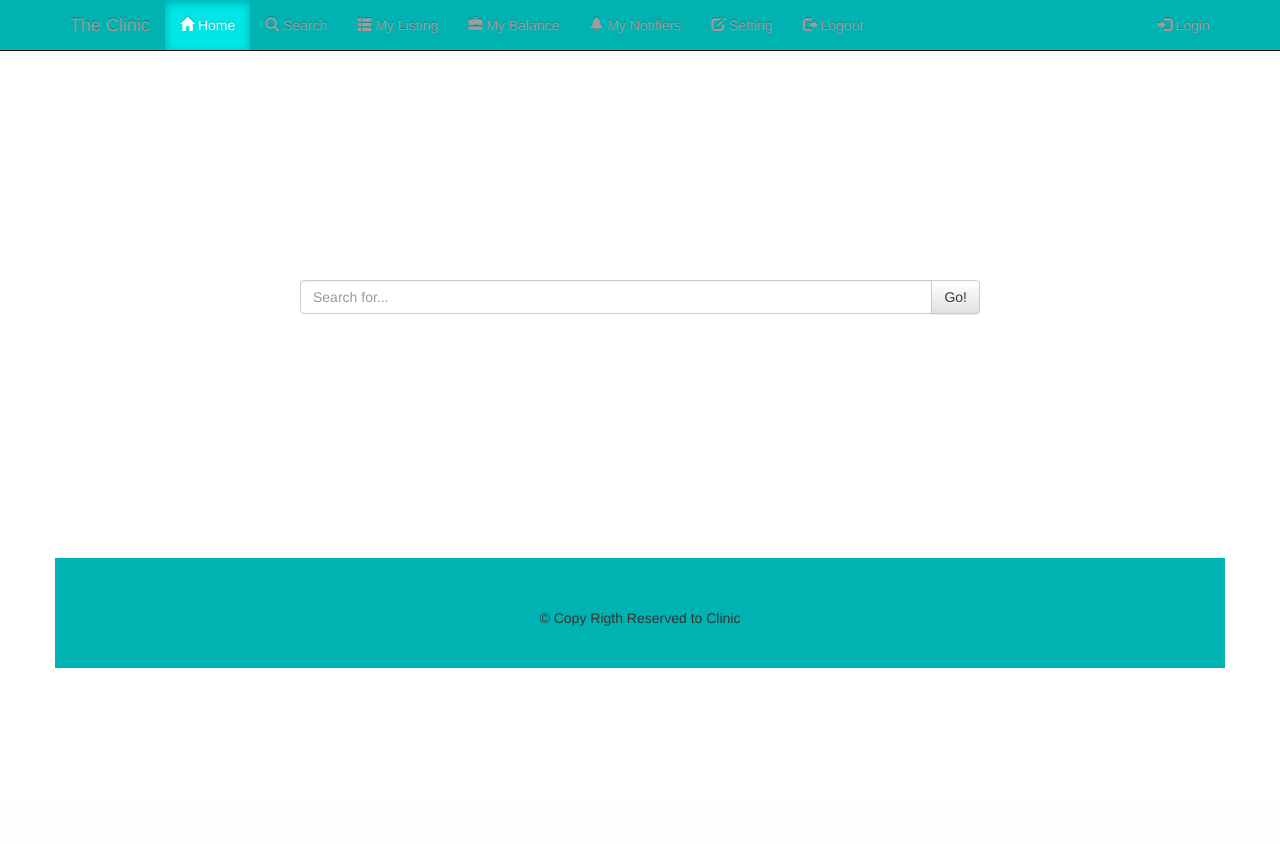
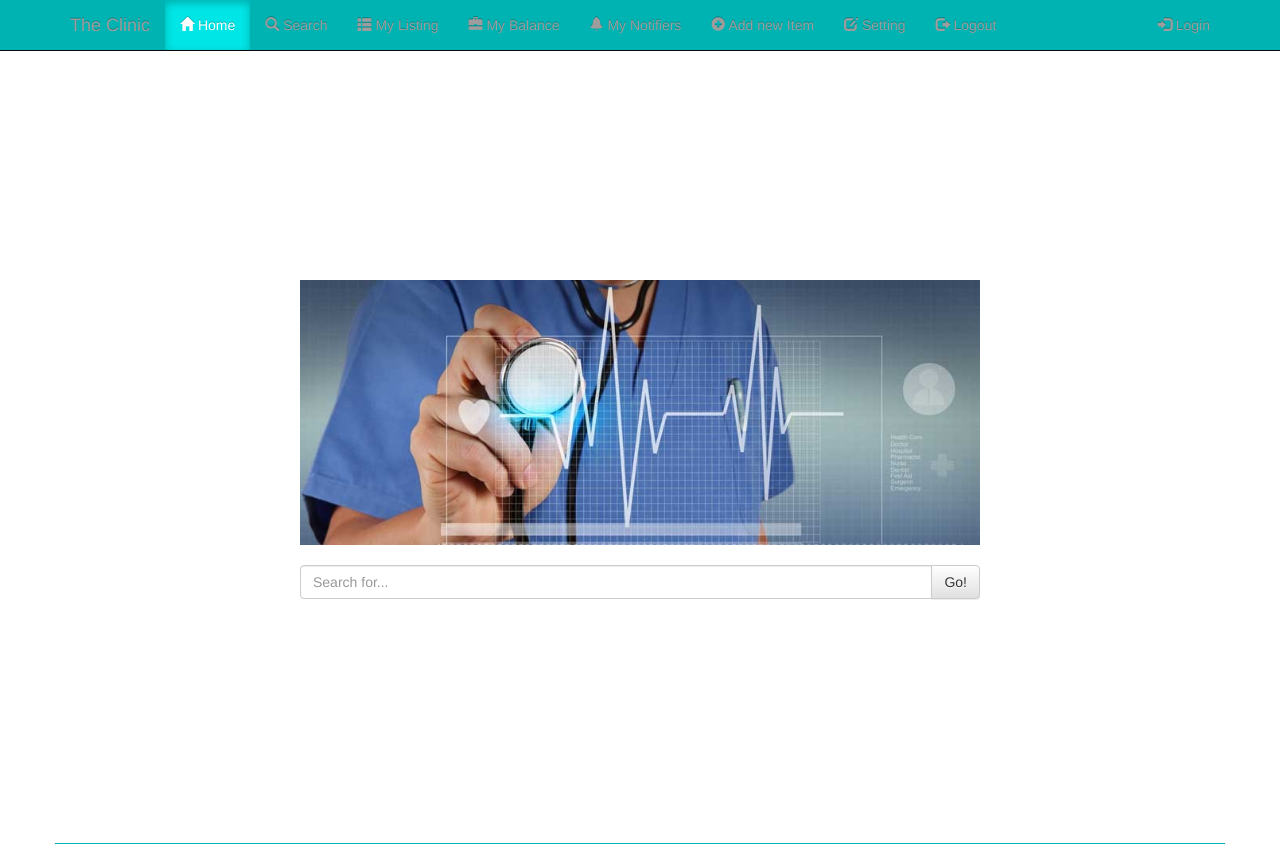
Before and after one commit to sarahmoniem19/Clinic, a Django app: page /appClinic/ in a window 1280 px wide. Shown: the top 844 px of the page. Before the commit the page ends 668 px from the top, so only its background shows below. Run offline with Django 3.2, Linux system fonts and the light colour scheme; some libraries are stand-ins or nearby versions.

Commit message:
keep going

```diff
--- a/appClinic/templates/appClinic/addLap.html
+++ b/appClinic/templates/appClinic/addLap.html
@@ -8,7 +8,7 @@
             {% csrf_token %} {% load bootstrap %} {{ form|bootstrap }}
             <div class="form-group">
                 <div class="col-sm-offset-6 col-sm-5">
-                    <input type="submit" value="Add Lap" class="btn btn-default" />
+                    <input type="submit" value="Add Lab" class="btn btn-default" />
                 </div>
             </div>
         </form>
--- a/appClinic/templates/appClinic/base.html
+++ b/appClinic/templates/appClinic/base.html
@@ -5,11 +5,12 @@
     <meta charset="utf-8">
     <meta http-equiv="X-UA-Compatible" content="IE=edge">
     <meta name="viewport" content="width=device-width, initial-scale=1">
-    <title>Add Clinic</title>
+    <title>Clinic</title>
     <link rel="stylesheet" href="//maxcdn.bootstrapcdn.com/bootstrap/3.2.0/css/bootstrap.min.css">
     <link rel="stylesheet" href="//maxcdn.bootstrapcdn.com/bootstrap/3.2.0/css/bootstrap-theme.min.css">
     <link href='//fonts.googleapis.com/css?family=Lobster&subset=latin,latin-ext' rel='stylesheet' type='text/css'>
     <link rel="stylesheet" href="{% static 'css/mystyles.css' %}">
+    <link rel="shortcut icon" type="image/png" href="{% static 'imgs/favm.png' %}"/>
 </head>
 
 
@@ -44,6 +45,9 @@
                         </li>
                         <li>
                         <a href=""><span class="glyphicon glyphicon-bell" aria-hidden="true"></span> My Notifiers</a>
+                        </li>
+                        <li>
+                        <a href="/appClinic/addLap"><span class="glyphicon glyphicon-plus-sign" aria-hidden="true"></span> Add new Item </a>
                         </li>
                         <li>
                         <a href=""><span class="glyphicon glyphicon-edit" aria-hidden="true"></span> Setting </a>
--- a/appClinic/templates/appClinic/index.html
+++ b/appClinic/templates/appClinic/index.html
@@ -1,6 +1,10 @@
 {% extends 'appClinic/base.html' %} {% block content %}
 
 <form class="form-horizontal" style="padding:230 " action="{% url 'app:search' %}">
+	<div>
+    	{% load staticfiles %}
+			<img src="{% static "img2.jpg" %}" alt="My image" width="100%" />
+	</div><br>
     <div class="input-group">
         <input type="text" class="form-control" placeholder="Search for..." name="data">
         <span class="input-group-btn">
--- a/appClinic/urls.py
+++ b/appClinic/urls.py
@@ -1,5 +1,4 @@
 from django.conf.urls import url
-
 from . import views
 
 urlpatterns = [
```
Also changed, not shown: appClinic/static/img2.jpg (added), appClinic/static/imgs/bg1.jpg (added), appClinic/static/imgs/fav2.jpeg (added), appClinic/static/imgs/favicon.jpg (added), appClinic/static/imgs/favm.png (added), appClinic/static/imgs/img2.jpg (added), 7 other files.
